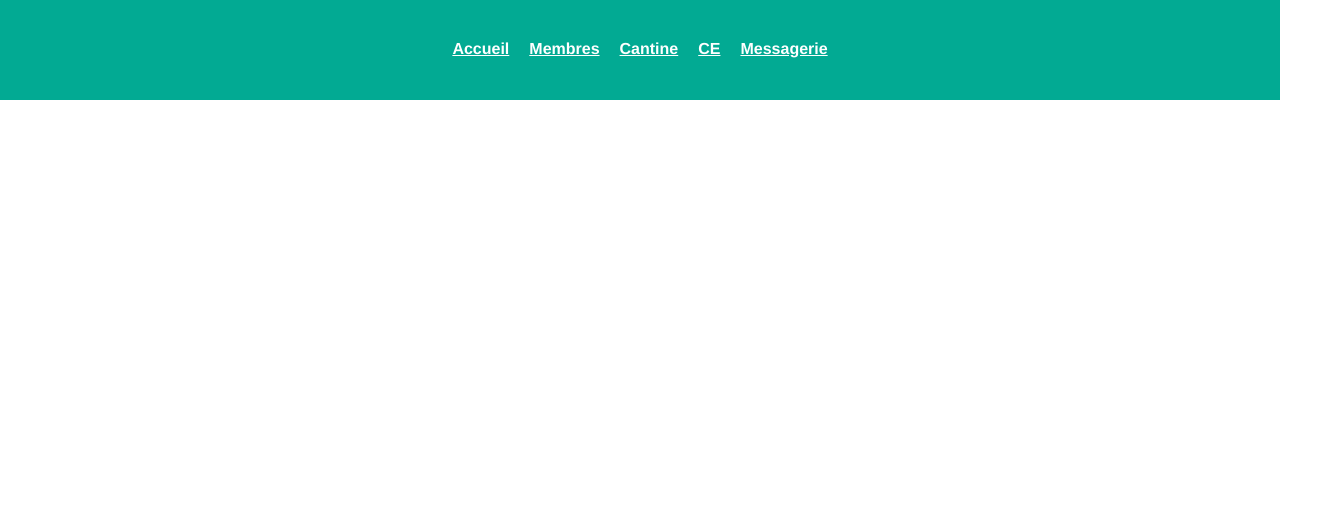
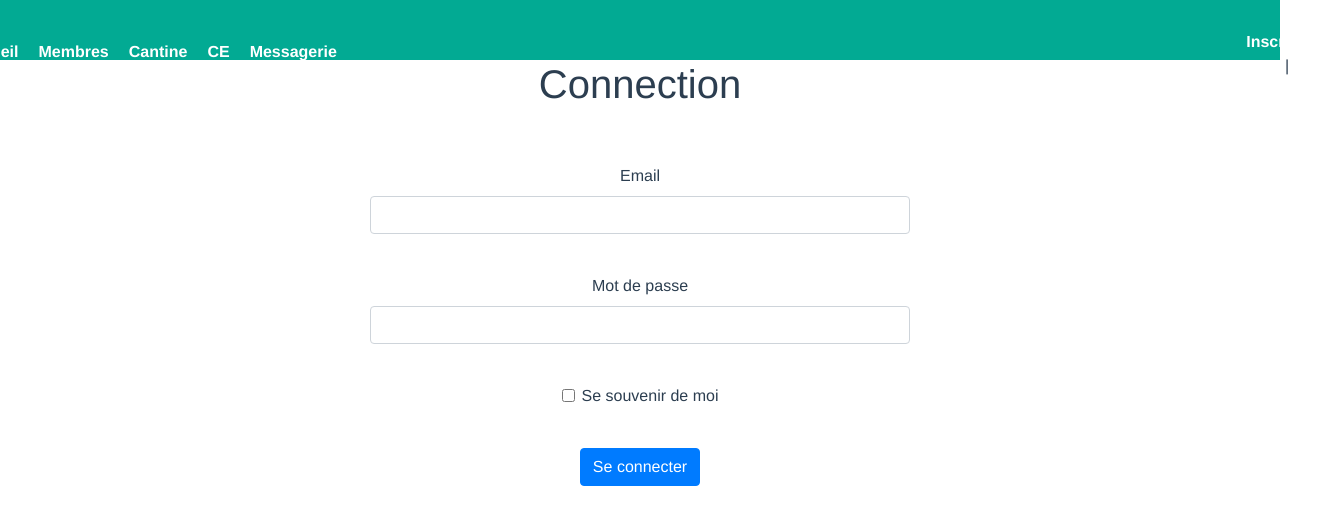
Before and after one commit to PerrierLeo/Network_and_Co, a Vue app: page /connexion in a window 1280 px wide. Shown: the top 524 px of the page, 1328 px wide, since content can reach past the window. Built offline with nearby package versions, Linux system fonts and the light colour scheme.

Commit message:
Seconde commit

```diff
--- a/src/App.vue
+++ b/src/App.vue
@@ -9,6 +9,10 @@
       <div class="ce"><router-link to="/Ce">CE</router-link></div>
       <div class="messagerie">
         <router-link to="/Messagerie">Messagerie</router-link>
+      </div>
+      <div class="ins">
+        <router-link to="/Inscription">Inscription</router-link> |
+        <router-link to="/Connexion">Connexion</router-link>
       </div>
     </div>
     <router-view />
@@ -53,4 +57,8 @@ body {
 #nav a.router-link-exact-active {
   color: white;
 }
+
+.ins {
+  margin-left: 899px;
+}
 </style>
--- /dev/null
+++ b/src/components/Agenda.vue
@@ -0,0 +1,29 @@
+<template>
+  <div>
+    <b-calendar v-model="value" :min="min" :max="max" locale="en"></b-calendar>
+  </div>
+</template>
+
+<script>
+export default {
+  name: "agenda",
+  data() {
+    const now = new Date();
+    const today = new Date(now.getFullYear(), now.getMonth(), now.getDate());
+    // 15th two months prior
+    const minDate = new Date(today);
+    minDate.setMonth(minDate.getMonth() - 2);
+    minDate.setDate(15);
+    // 15th in two months
+    const maxDate = new Date(today);
+    maxDate.setMonth(maxDate.getMonth() + 2);
+    maxDate.setDate(15);
+
+    return {
+      value: "",
+      min: minDate,
+      max: maxDate,
+    };
+  },
+};
+</script>
--- a/src/router/index.js
+++ b/src/router/index.js
@@ -5,10 +5,8 @@ import Staffs from "../views/Staffs.vue";
 import Canteen from "../views/Canteen.vue";
 import Ce from "../views/Ce.vue";
 import Messagerie from "../views/Messagerie.vue";
-
-
-
-
+import Connexion from "../views/Connexion.vue";
+import Inscription from "../views/Inscription.vue";
 
 Vue.use(VueRouter);
 
@@ -16,34 +14,47 @@ const routes = [
   {
     path: "/",
     name: "Accueil",
-    component: Accueil
+    component: Accueil,
   },
+
+  {
+    path: "/connexion",
+    name: "connexion",
+    component: Connexion,
+  },
+
+  {
+    path: "/inscription",
+    name: "inscription",
+    component: Inscription,
+  },
+
   {
     path: "/Staff",
     name: "Staff",
-    component: Staffs
+    component: Staffs,
   },
   {
     path: "/Canteen",
     name: "Canteen",
-    component: Canteen
+    component: Canteen,
   },
   {
     path: "/Ce",
     name: "Ce",
-    component: Ce
+    component: Ce,
   },
   {
     path: "/Messagerie",
     name: "Messagerie",
-    component: Messagerie
+    component: Messagerie,
   },
 ];
 
 const router = new VueRouter({
   mode: "history",
   base: process.env.BASE_URL,
-  routes
+  routes,
 });
 
 export default router;
--- a/src/views/Accueil.vue
+++ b/src/views/Accueil.vue
@@ -1,10 +1,13 @@
 <template>
-  <div class="Accueil"></div>
+  <div class="Accueil">
+    <agenda />
+  </div>
 </template>
 
 <script>
+import Agenda from "../components/Agenda.vue";
 export default {
   name: "Accueil",
-  components: {},
+  components: { Agenda },
 };
 </script>
--- /dev/null
+++ b/src/views/Connexion.vue
@@ -0,0 +1,55 @@
+<template>
+  <div class="container">
+    <h1>Connection</h1>
+    <br />
+    <br />
+    <div class="row">
+      <div class="col-md-3"></div>
+      <div class="col-md-6">
+        <form>
+          <div class="mb-3">
+            <label for="exampleInputEmail1" class="form-label">Email</label>
+            <input
+              type="email"
+              class="form-control"
+              id="exampleInputEmail1"
+              aria-describedby="emailHelp"
+            />
+          </div>
+          <br />
+          <div class="mb-3">
+            <label for="exampleInputPassword1" class="form-label"
+              >Mot de passe</label
+            >
+            <input
+              type="password"
+              class="form-control"
+              id="exampleInputPassword1"
+            />
+          </div>
+          <br />
+          <div class="mb-3 form-check">
+            <input
+              type="checkbox"
+              class="form-check-input"
+              id="exampleCheck1"
+            />
+            <label class="form-check-label" for="exampleCheck1"
+              >Se souvenir de moi
+            </label>
+            <br />
+          </div>
+          <br />
+          <button type="submit" class="btn btn-primary">Se connecter</button>
+        </form>
+      </div>
+      <div class="col-md-3"></div>
+    </div>
+  </div>
+</template>
+
+<script>
+export default {};
+</script>
+
+<style scoped></style>
--- /dev/null
+++ b/src/views/Inscription.vue
@@ -0,0 +1,15 @@
+<template>
+  <div class="container">
+    <div class="row">
+      <div class="col-md-3">l</div>
+      <div class="col-md-6">m</div>
+      <div class="col-md-3">r</div>
+    </div>
+  </div>
+</template>
+
+<script>
+export default {};
+</script>
+
+<style></style>
```
Also changed, not shown: src/components/Cantine.vue (added, +7 -0 lines), src/components/Ce.vue (added, +7 -0 lines), src/main.js (+7 -1 lines).
